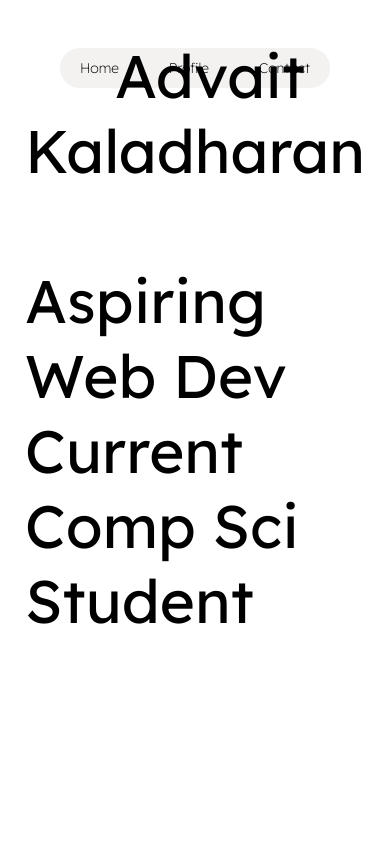
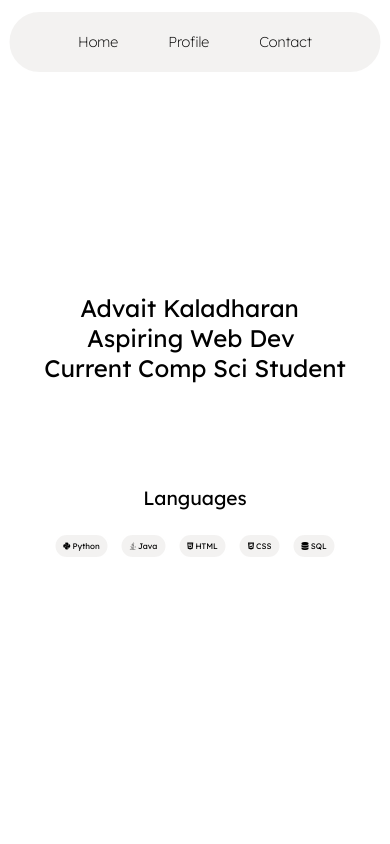
Before and after one commit to advaitkala/advaitkala.github.io, a plain HTML site: page portfol.html in a window 390 px wide. Shown: the top 844 px of the page. Drawn offline with Linux system fonts and the light colour scheme.

Commit message:
Made it responsive

```diff
--- a/style.css
+++ b/style.css
@@ -13,11 +13,11 @@ button {
 
 .headbar {
     height: 40px;
-    width: 260px;
+    width: 22.3%;
     display: flex;
     align-items: center;
     position: absolute;
-    top: 8%;
+    top: 5vh;
     left: 50%;
     transform: translate(-50%, -50%);
     border: 2px solid #ffffff;
@@ -32,9 +32,9 @@ button {
     align-items: center;
     width: 100%;
     height: 100%;
-    font-size: 14px;
+    font-size: 0.9rem;
     font-weight: 280;
-
+    flex-wrap: wrap;
 }
 
 .headitems button {
@@ -52,17 +52,20 @@ button {
     background-color: #ffffff;
     cursor: pointer;
 }
-.main{
+
+.main {
     display: flex;
     position: absolute;
     align-items: center;
     justify-content: center;
-    width: 70%;
+    width: 70vw;
     top: 40%;
     left: 50%;
     transform: translate(-50%, -50%);
-    font-size: 60px;
+    font-size: 4rem;
+    flex-wrap: wrap;
 }
+
 .exp {
     display: flex;
     flex-wrap: wrap;
@@ -73,6 +76,7 @@ button {
     top: 50%;
     left: 50%;
     transform: translate(-50%, 350%);
+    width: 90%;
 }
 
 .explang {
@@ -81,7 +85,7 @@ button {
     border-radius: 100px;
     text-align: center;
     background: rgba(232, 229, 228, 0.5);
-    font-size: 14px;
+    font-size: 1rem;
     transition: all 0.3s ease;
 }
 
@@ -93,10 +97,54 @@ button {
 .exptitle {
     display: flex;
     justify-content: center;
-    flex-direction: row;
+    flex-direction: column;
     position: absolute;
     top: 50%;
     left: 50%;
     transform: translate(-50%, -250%);
-    font-size: 26px;
+    font-size: 1.5rem;
 }
+
+/* Media Queries for responsiveness */
+@media (max-width: 1200px) {
+    .main {
+        font-size: 2.5rem;
+        width: 80%;
+    }
+    .headbar{
+        width: 30%;
+    }
+}
+
+@media (max-width: 768px) {
+    .main {
+        font-size: 2rem;
+        width: 90%;
+        flex-direction: column;
+    }
+    .headbar {
+        flex-direction: column;
+        /*height: auto;*/
+        width: 38%;
+    }
+    .explang {
+        font-size: 0.8rem;
+    }
+}
+
+@media (max-width: 480px) {
+    .main {
+        font-size: 1.5rem;
+    }
+    .explang {
+        padding: 6px 8px;
+        font-size: 0.5rem;
+    }
+    .headbar {
+        width: 90%;
+        padding: 10px;
+    }
+    .exptitle {
+        font-size: 1.2rem;
+    }
+}
```
